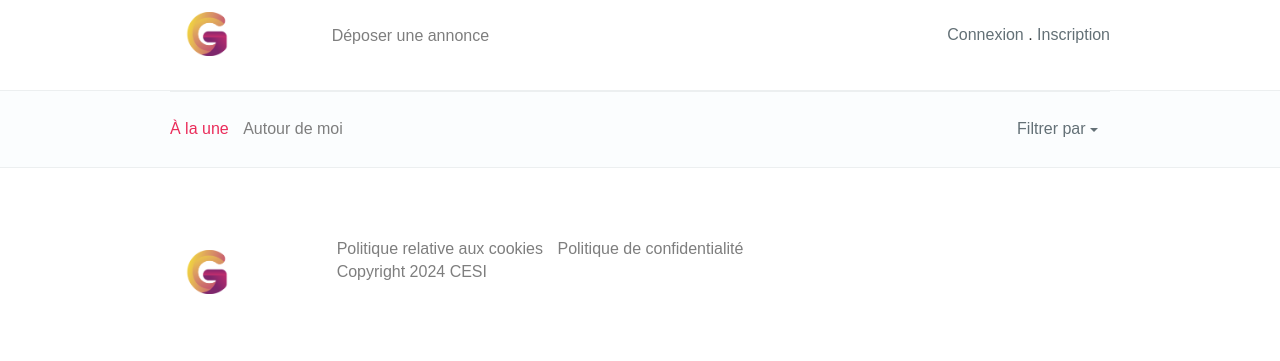
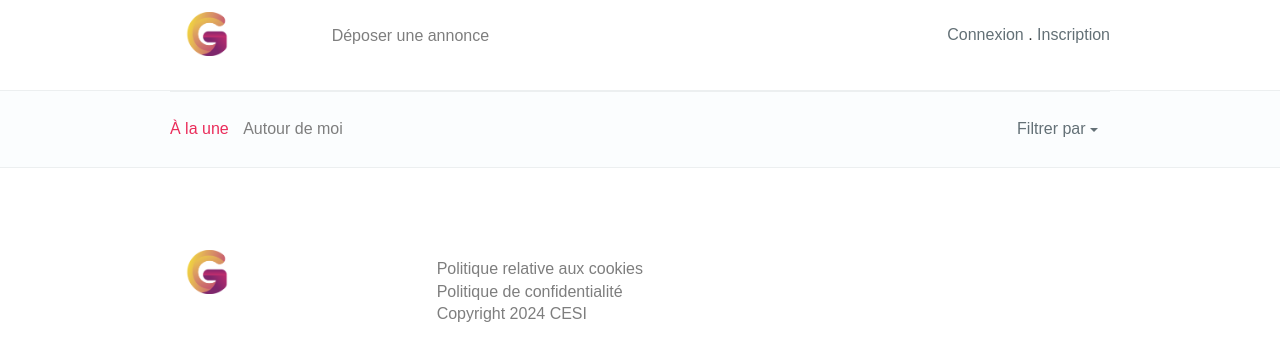
Before and after one commit to apersis/vide-grenier, a PHP site: page /posts/ in a window 1280 px wide. Shown: the top 361 px of the page. Run offline with PHP 8.4, Linux system fonts and the light colour scheme; data that the repository does not hold is empty; some libraries are stand-ins or nearby versions; some web fonts are replaced.

Commit message:
fix footer

```diff
--- a/public/style/main.css
+++ b/public/style/main.css
@@ -1977,12 +1977,19 @@
   }
 }
 footer .list-inline {
-  margin: 0;
   padding: 0;
-}
-@media only screen and (-width: 767px) {
+  margin-left: 100px;
+  margin-top: -40px;
+}
+@media only screen and (max-width: 767px) {
   footer .list-inline {
-    color: #2e2e2e !important;
+    margin-left: 0px;
+    margin-top: 0px;
+  }
+}
+@media only screen and (min-width: 768px) {
+  footer .list-inline {
+    margin-top: 20px;
   }
 }
 @media only screen and (max-width: 767px) {
--- a/style/_footer.scss
+++ b/style/_footer.scss
@@ -22,11 +22,17 @@
     }
   }
 
+
   .list-inline {
-    margin: 0;
     padding: 0;
-    @media only screen and (-width: 767px) {
-      color: #2e2e2e !important;
+    margin-left: 100px;
+    margin-top: -40px;
+    @media only screen and (max-width: 767px) {
+      margin-left: 0px;
+      margin-top: 0px;
+    }
+    @media only screen and (min-width: 768px) {
+      margin-top: 20px;
     }
     li {
       a {
```
Also changed, not shown: 1 other file.
